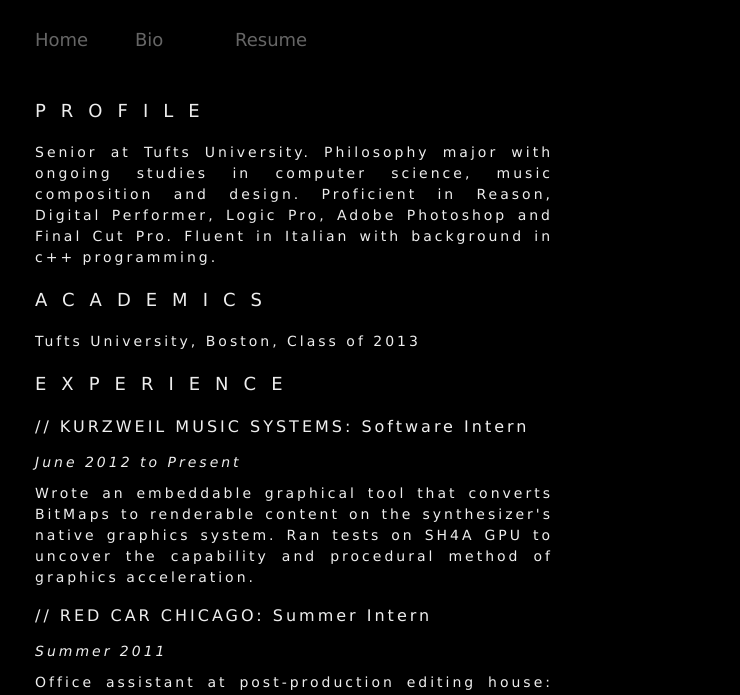
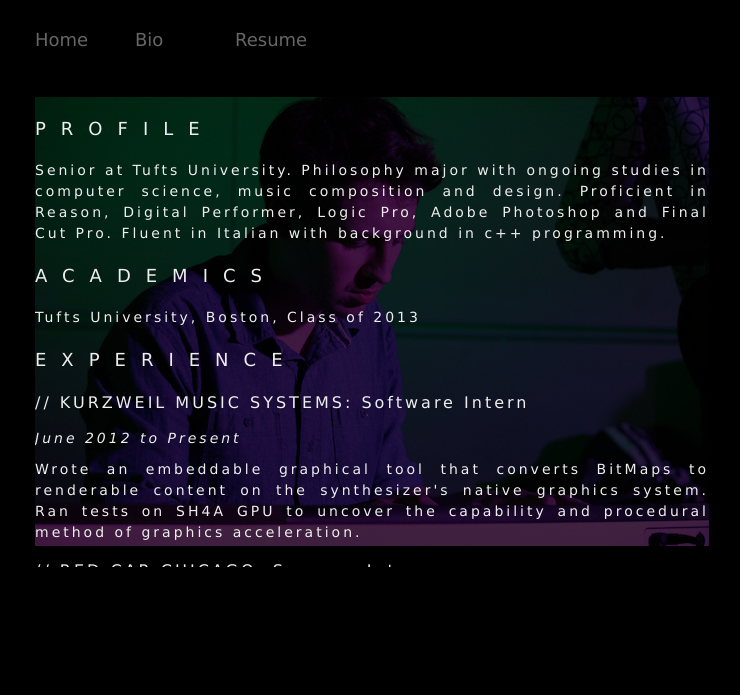
Before and after one commit to AsquipplesaurusRex/asquipplesaurusrex.github.com, a plain HTML site: page resume.html in a window 1280 px wide. Shown: the part 101-796 px from the top of the page, without its empty margins (23-763 px from the left). Drawn offline with Linux system fonts and the light colour scheme.

Commit message:
Made some aesthetic adjustments

```diff
--- a/default.css
+++ b/default.css
@@ -28,11 +28,11 @@ h1
 p
 {
 	font-family: 'Lucida Sans Unicode', Serif;
-	font-size: 14px;
+	font-size: 18px;
 	font-weight: 10;
 	color: #EEEEEE;
 	letter-spacing: 5px;
-	line-height: 250%;
+	line-height: 300%;
 }
 
 ul
@@ -64,8 +64,10 @@ a
 	margin-right: 50px;
 	margin-bottom: 50px;
 	margin-left: 50px;
-	width: 518px;
+	width: 674px;
+	height: 470px;
 	text-align: justify;
+	overflow: auto;
 }
 
 .transparent
@@ -73,6 +75,14 @@ a
 	zoom: 1;
 	filter: alpha(opacity=70);
 	opacity: 0.7;
+}
+
+.backgroundImage
+{
+	background-image: url('selftransparent.jpg');
+	background-repeat: no-repeat;
+	background-position: top;
+
 }
 
 .resumeContent
--- a/mobile.css
+++ b/mobile.css
@@ -28,11 +28,11 @@ h1
 p
 {
 	font-family: 'Lucida Sans Unicode', Serif;
-	font-size: 14px;
+	font-size: 18px;
 	font-weight: 10;
 	color: #EEEEEE;
 	letter-spacing: 5px;
-	line-height: 250%;
+	line-height: 300%;
 }
 
 ul
@@ -64,8 +64,10 @@ a
 	margin-right: 50px;
 	margin-bottom: 50px;
 	margin-left: 50px;
-	width: 518px;
+	width: 674px;
+	height: 470px;
 	text-align: justify;
+	overflow: auto;
 }
 
 .transparent
@@ -73,6 +75,14 @@ a
 	zoom: 1;
 	filter: alpha(opacity=70);
 	opacity: 0.7;
+}
+
+.backgroundImage
+{
+	background-image: url('selftransparent.jpg');
+	background-repeat: no-repeat;
+	background-position: top;
+
 }
 
 .resumeContent
--- a/resume.html
+++ b/resume.html
@@ -26,7 +26,7 @@
 
 <br/>
 
-<div class="element">
+<div class="element backgroundImage">
 
 <p class="resumeHeader"> PROFILE </p>
 
```
Also changed, not shown: biography.html (+1 -1 lines), index.html (+1 -1 lines), IMG_0770.JPG (added), self.JPG, selftransparent.jpg (added), 1 other file.
